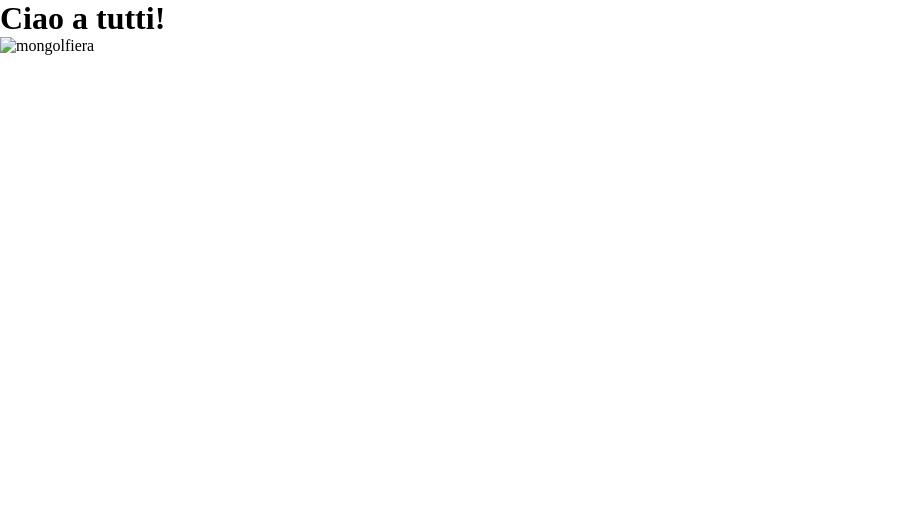
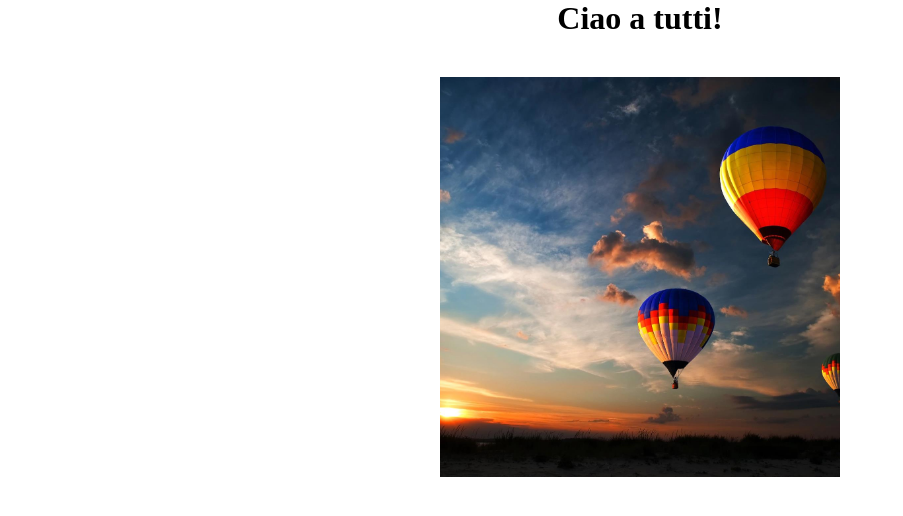
Before and after one commit to Alex100688/vue-hello, a plain HTML site: page index.html in a window 1280 px wide. Shown: the whole page, without its empty margins (0-903 px from the left). Drawn offline with nearby package versions, Linux system fonts and the light colour scheme.

Commit message:
Aggiunge img e modifiche

```diff
--- a/css/style.css
+++ b/css/style.css
@@ -4,7 +4,24 @@
     padding: 0;
 }
 
-img{
+.container{
+    display: flex;
+    flex-direction: column;
+    justify-content: center;
+    align-items: center;
+}
+.box{
+    width: 25rem;
+    height: 25rem;
+}
+
+.box img{
     width: 100%;
     height: 100%;
+    margin-top: 2.5rem;
+    object-fit: cover;
 }
+
+.title{
+    text-align: center;
+}
--- a/index.html
+++ b/index.html
@@ -12,9 +12,11 @@
 </head>
 <body>
 
-    <div id="app">
-        <h1>{{message}}</h1>
-        <img :src="'img/${mongolfiera}'" alt="mongolfiera">
+    <div id="app" class="container">
+        <h1 class="title">{{message}}</h1>
+        <div class="box">
+            <img :src="`img/${image}`" alt="mongolfiera">
+        </div>
     </div>
     <script>
         const { createApp } = Vue
@@ -23,7 +25,8 @@
           data() {
             return {
               message: 'Ciao a tutti!',
-              mongolfiera:'mongolfiera.jpg',
+              image:'mongolfiera.jpg',
+              //title:`red title`//
             }
           }
         }).mount('#app')
```
